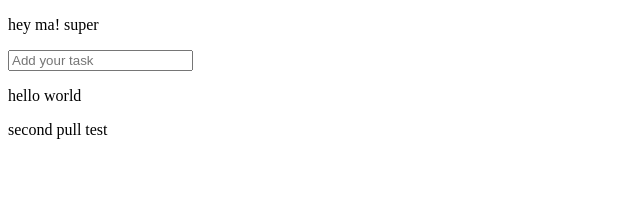
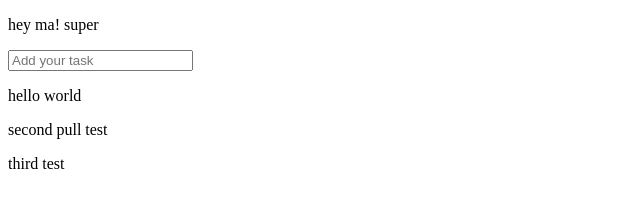
Before and after one commit to masudrana08/dom, a plain HTML site: page index.html in a window 1280 px wide. Shown: the full height of the page, 0-640 px from the left. Drawn offline with Linux system fonts and the light colour scheme.

Commit message:
Update index.html

```diff
--- a/index.html
+++ b/index.html
@@ -24,6 +24,7 @@
         <ul id="lists"></ul>
         <p>hello world</p>
         <p>second pull test</p>
+        <p>third test </p>
     </div>
 
     <script src="./index.js"></script>
```
